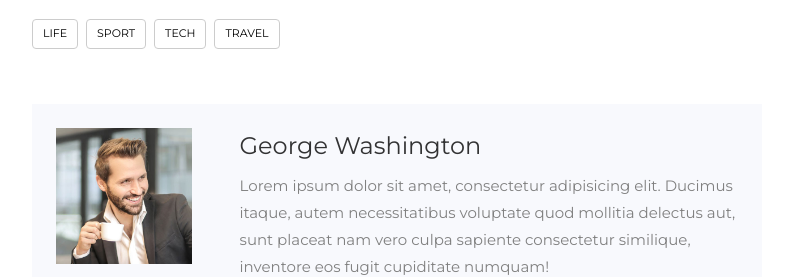
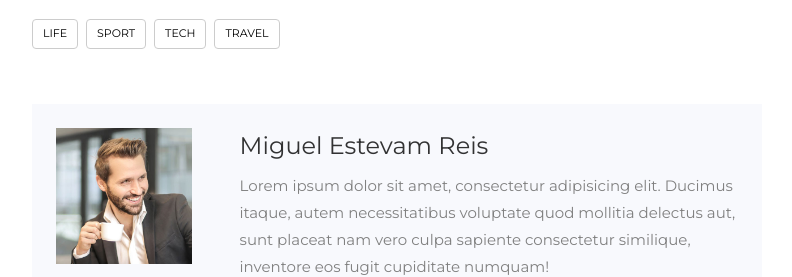
Before and after one commit to amandaduara/ETEC_PortasAbertas-PrimPaw, a plain HTML site: page blog-single.html in a window 1280 px wide. Shown: the part 2840-3117 px from the top of the page, without its empty margins (53-845 px from the left). Drawn offline with Linux system fonts and the light colour scheme; some packages are replaced by stand-ins of ours; no server answers; files whose address does not match are found by name.

Commit message:
Update blog-single.html

```diff
--- a/blog-single.html
+++ b/blog-single.html
@@ -112,7 +112,7 @@
                 <img src="images/person_1.jpg" alt="Image placeholder" class="img-fluid mb-4">
               </div>
               <div class="desc">
-                <h3>George Washington</h3>
+                <h3>Miguel Estevam Reis</h3>
                 <p>Lorem ipsum dolor sit amet, consectetur adipisicing elit. Ducimus itaque, autem necessitatibus voluptate quod mollitia delectus aut, sunt placeat nam vero culpa sapiente consectetur similique, inventore eos fugit cupiditate numquam!</p>
               </div>
             </div>
```
